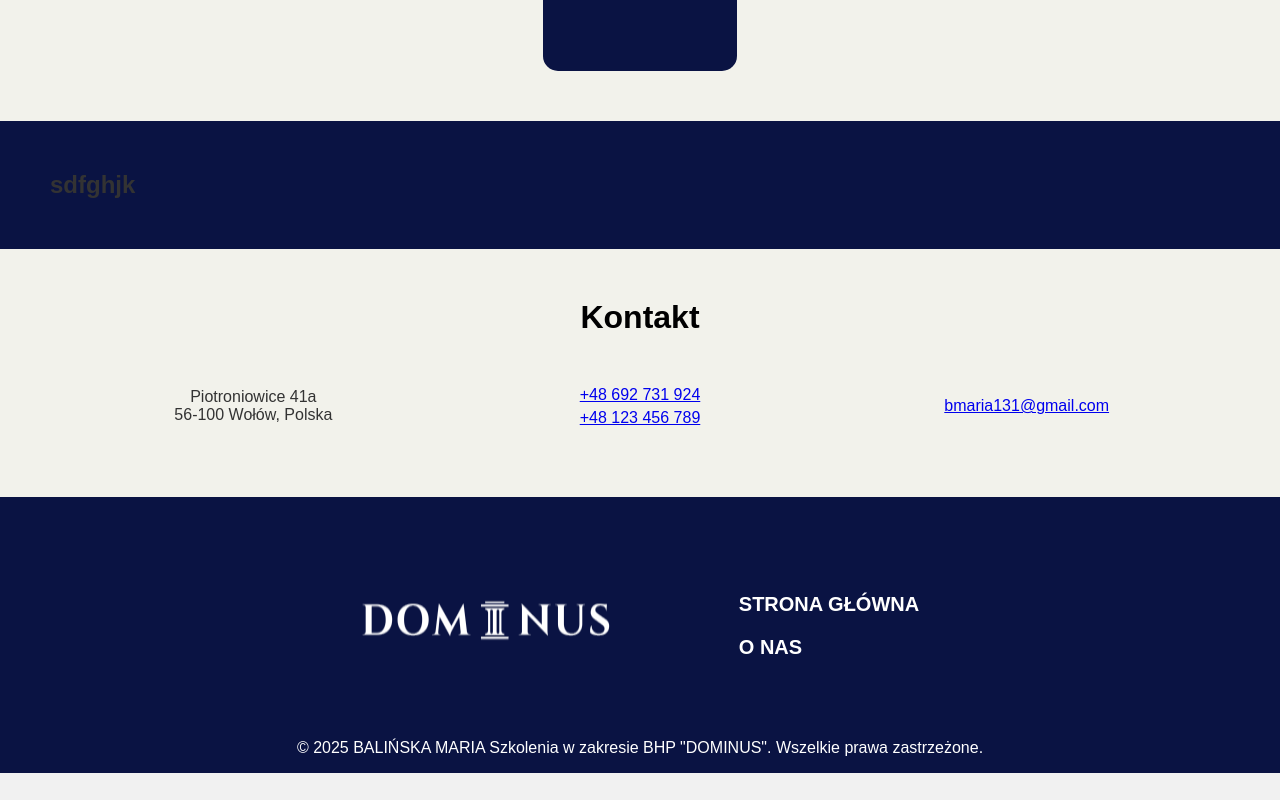
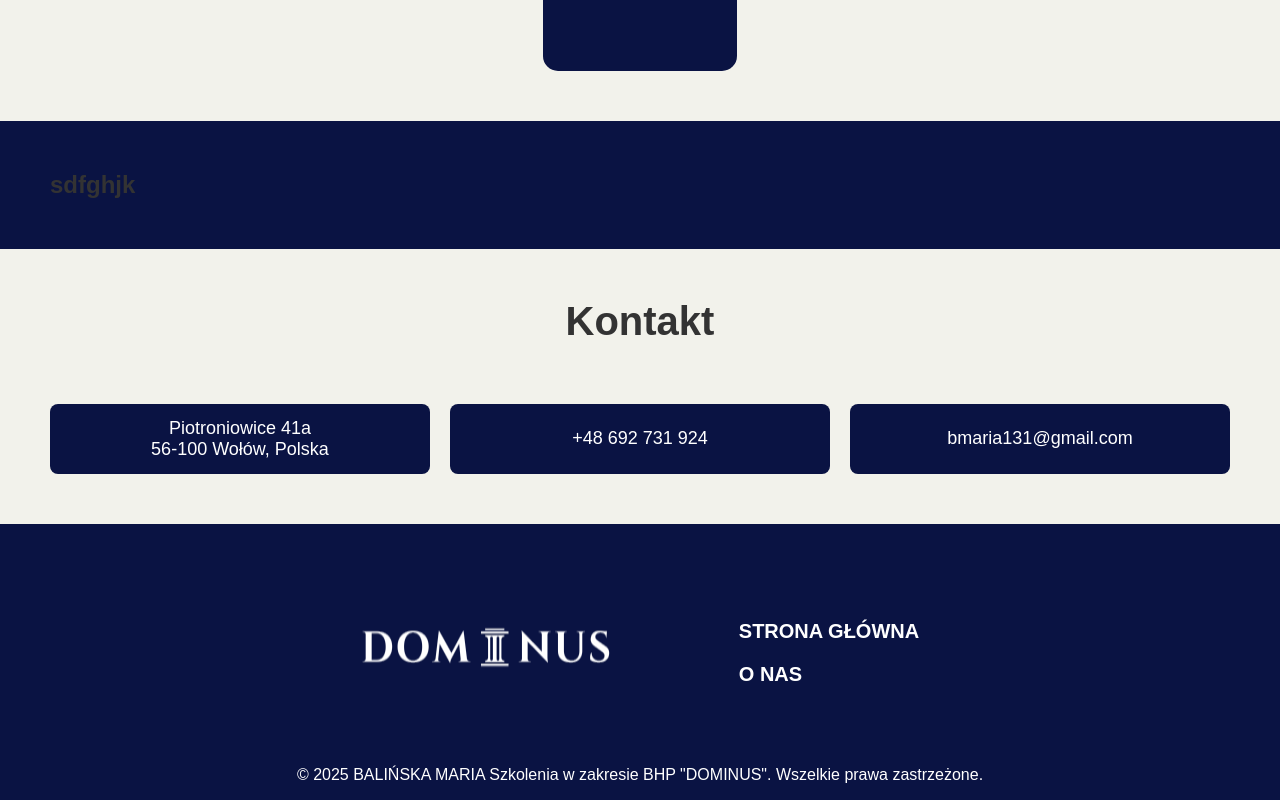
Before and after one commit to DawidWit/dominus-bhp, a Next.js app: page / in a window 1280 px wide. Shown: the part 2041-2841 px from the top of the page. Before the commit the page ends 2814 px from the top, so only its background shows below. Built offline with nearby package versions, Linux system fonts and the light colour scheme.

Commit message:
adjusted contact segment

```diff
--- a/src/components/contact_form/commant_form.module.scss
+++ b/src/components/contact_form/commant_form.module.scss
@@ -1,43 +1,52 @@
 .container {
-  padding: 0px 20px 20px 20px;
+  width: 100%;
+  margin: 0 auto;
   text-align: center;
-  margin: 0 auto;
 }
 
 .title {
-  font-size: 2rem;
+  font-size: 2.5rem;
   font-weight: bold;
-  margin-bottom: 20px;
+  margin-bottom: 30px;
+  color: #333;
 }
 
 .contactInfo {
   display: flex;
   flex-wrap: wrap;
-  justify-content: space-between; /* Ensure max space between items */
-  align-items: center;
+  justify-content: space-around;
+  align-items: flex-start;
   gap: 20px;
-  width: 100%;
 }
 
-/* Standard info items */
 .infoItem {
+  display: flex;
   flex: 1;
-  min-width: 200px;
-  display: flex;
+  min-width: 220px;
+  padding: 15px;
+  background-color: #0a1343;
+  border-radius: 8px;
   align-items: center;
   justify-content: center;
   text-align: center;
-  font-size: 20;
+  font-size: 1.125rem;
+  color: white;
+  transition: transform 0.2s ease;
+  height: 70px;
 }
 
-/* Phone numbers in a column */
-.infoItemColumn {
-  flex: 1;
-  min-width: 200px;
-  display: flex;
-  flex-direction: column; /* Stack numbers in a column */
-  align-items: center;
-  text-align: center;
-  gap: 5px;
-  font-size:20
+.infoItem:hover {
+  transform: translateY(-3px);
 }
+
+.infoItem a {
+  color: white;
+  text-decoration: none;
+  transition: color 0.2s ease;
+}
+
+.infoItem a:hover {
+  color: #005bb5;
+}
+
+/* If you want a separate style for phone numbers in a column, you can combine the styles */
--- a/src/components/contact_form/contact_form.tsx
+++ b/src/components/contact_form/contact_form.tsx
@@ -1,6 +1,7 @@
 "use client";
 import React from "react";
 import styles from "./commant_form.module.scss";
+// Optionally import icons, e.g. from react-icons/fa
 
 export default function ContactForm() {
   return (
@@ -9,21 +10,21 @@ export default function ContactForm() {
       <div className={styles.contactInfo}>
         <div className={styles.infoItem}>
           <p>
-            Piotroniowice 41a <br />
-            56-100 Wołów, Polska
+            <a
+              href="https://www.google.com/maps/search/?api=1&query=Piotroniowice+41a,+56-100+Wołów,+Polska"
+              target="_blank"
+              rel="noopener noreferrer"
+            >
+              Piotroniowice 41a <br />
+              56-100 Wołów, Polska
+            </a>
           </p>
         </div>
-
-        {/* Phone numbers in a column */}
-        <div className={styles.infoItemColumn}>
+        <div className={styles.infoItem}>
           <p>
             <a href="tel:+48692731924">+48 692 731 924</a>
           </p>
-          <p>
-            <a href="tel:+48123456789">+48 123 456 789</a>
-          </p>
         </div>
-
         <div className={styles.infoItem}>
           <p>
             <a href="mailto:bmaria131@gmail.com">bmaria131@gmail.com</a>
```
